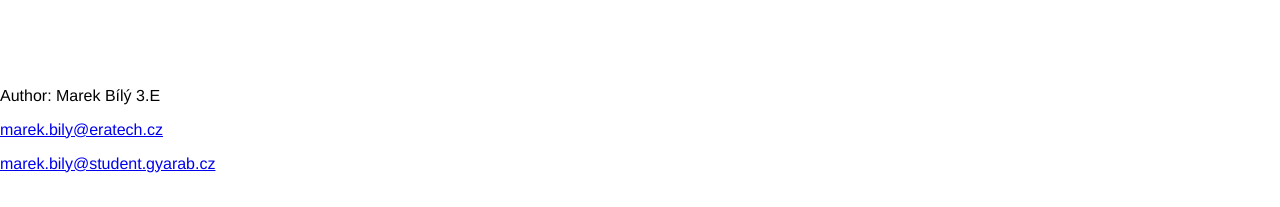
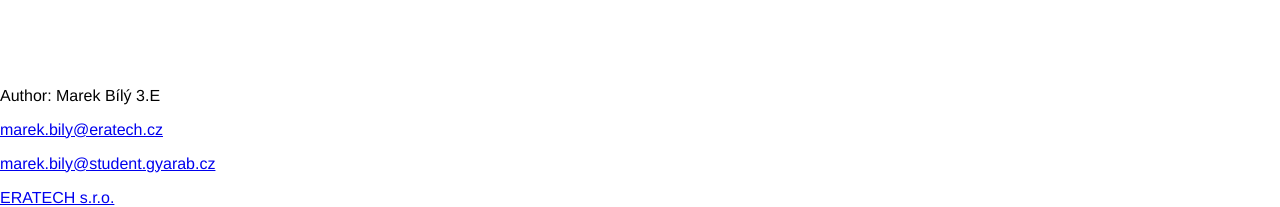
Before and after one commit to gyarab/2024_WA_INF1_bily_static, a plain HTML site: page index.html in a window 1280 px wide. Shown: the part 1916-2123 px from the top of the page. Before the commit the page ends 2089 px from the top, so only its background shows below. Drawn offline with Linux system fonts and the light colour scheme.

Commit message:
Opravymale a odkaz webu

```diff
--- a/index.html
+++ b/index.html
@@ -107,6 +107,7 @@
             <p>Author: Marek Bílý 3.E</p>
             <p><a href="mailto:marek.bily@eratech.cz">marek.bily@eratech.cz</a></p>
             <p><a href="mailto:marek.bily@student.gyarab.cz">marek.bily@student.gyarab.cz</a></p>
+            <p><a href="https://eratech.cz">ERATECH s.r.o.</a></p>
         </footer>
 
     </body>
```
